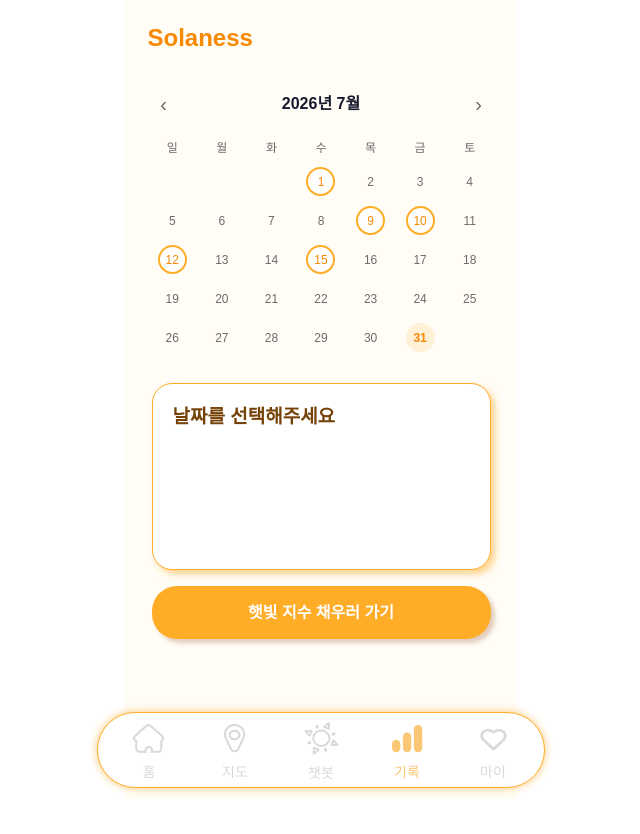
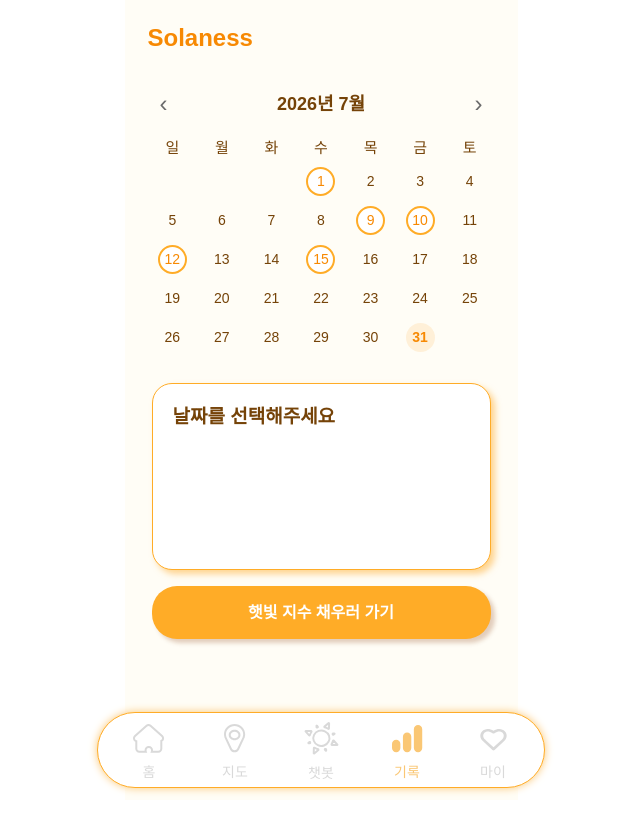
Before and after one commit to solaness/web, a React (Vite) app: page /history/calendar in a window 1280 px wide. Shown: the top 834 px of the page, without its empty margins (319-959 px from the left). Built offline with nearby package versions, Linux system fonts and the light colour scheme; no server answers; sample sign-in values are in the browser's storage.

Commit message:
fix:캘린더 폰트 색상 수정

```diff
--- a/src/components/history/MonthlyCalendar.tsx
+++ b/src/components/history/MonthlyCalendar.tsx
@@ -119,20 +119,20 @@ function MonthlyCalendar({
       <div className="flex items-center justify-between">
         <button
           type="button"
-          className="flex h-8 w-8 items-center justify-center text-xl text-[#6B6B6B]"
+          className="flex h-8 w-8 items-center justify-center text-[24px] text-[#6B6B6B]"
           onClick={onPreviousMonth}
           aria-label="이전 달"
         >
           ‹
         </button>
 
-        <h2 className="text-[16px] font-bold text-[#1A1A2E]">
+        <h2 className="text-[18px] font-bold text-[#754308]">
           {year}년 {month + 1}월
         </h2>
 
         <button
           type="button"
-          className="flex h-8 w-8 items-center justify-center text-xl text-[#6B6B6B]"
+          className="flex h-8 w-8 items-center justify-center text-[24px] text-[#6B6B6B]"
           onClick={onNextMonth}
           aria-label="다음 달"
         >
@@ -145,7 +145,7 @@ function MonthlyCalendar({
         {WEEKDAYS.map((weekday) => (
           <div
             key={weekday}
-            className="flex h-8 items-center justify-center text-[12px] font-medium text-[#6B6B6B]"
+            className="flex h-8 items-center justify-center text-[15px] font-medium text-[#754308]"
           >
             {weekday}
           </div>
@@ -251,11 +251,11 @@ function MonthlyCalendar({
             todayKey === dateKey;
 
           let dateClassName =
-            "text-[#6B6B6B] hover:bg-[#FFF0D8]";
+            "text-[14px] text-[#754308] hover:bg-[#FFF0D8]";
 
           if (isToday) {
             dateClassName =
-              "bg-[#FFF0D8] font-semibold text-[#F78903]";
+              "text-[14px] bg-[#FFF0D8] font-semibold text-[#F78903]";
           }
 
           /*
@@ -267,7 +267,7 @@ function MonthlyCalendar({
             !schedule
           ) {
             dateClassName =
-              "border-2 border-[#FFAC27] bg-white font-medium text-[#F78903]";
+              "border-2 border-[#FFAC27] bg-white font-medium text-[14px] text-[#F78903]";
           }
 
           /*
@@ -296,7 +296,7 @@ function MonthlyCalendar({
            */
           if (isSelected) {
             dateClassName =
-              "border-2 border-[#FFAC27] bg-[#FFE2B2] font-semibold text-[#F78903]";
+              "border-2 border-[#FFAC27] bg-[#FFE2B2] font-semibold text-[14px] text-[#F78903]";
           }
 
           /*
```
